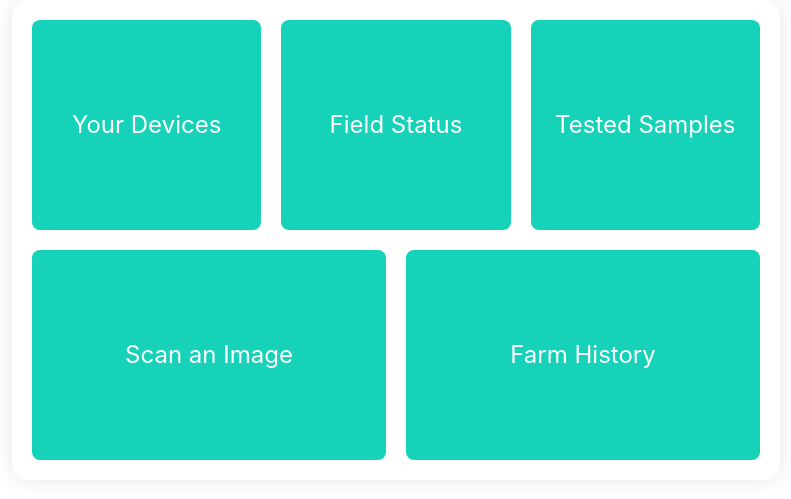
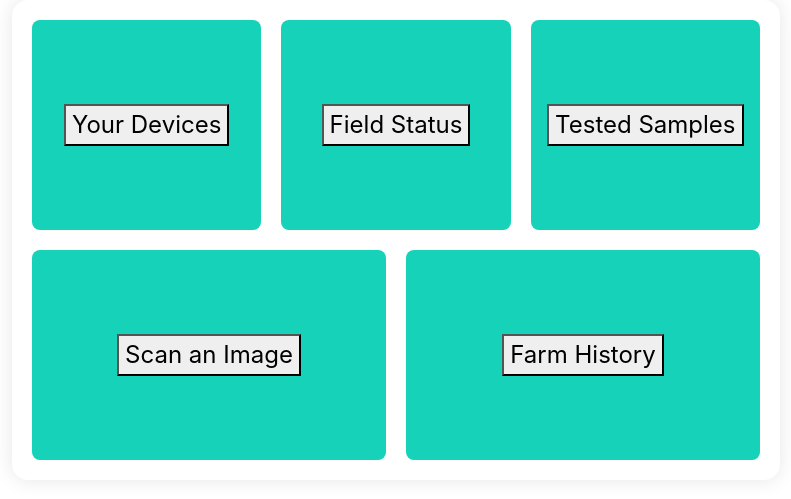
Before and after one commit to RohithKumar008/cotton-server, a Flask app: page / in a window 1280 px wide. Shown: the part 44-543 px from the top of the page, without its empty margins (244-1035 px from the left). Run offline with Flask 3, Linux system fonts and the light colour scheme; some libraries are stand-ins or nearby versions.

Commit message:
Update index.html

```diff
--- a/templates/index.html
+++ b/templates/index.html
@@ -8,8 +8,7 @@
     <!-- Bootstrap CSS -->
     <link rel="stylesheet" href="https://cdnjs.cloudflare.com/ajax/libs/normalize/5.0.0/normalize.min.css">
     <link rel="stylesheet" href="https://cdn.jsdelivr.net/npm/bootstrap@4.4.1/dist/css/bootstrap.min.css" integrity="sha384-Vkoo8x4CGsO3+Hhxv8T/Q5PaXtkKtu6ug5TOeNV6gBiFeWPGFN9MuhOf23Q9Ifjh" crossorigin="anonymous">
-    <!-- Link to CSS file in static folder -->
-    <link rel="stylesheet" href="{{ url_for('static', filename='style.css') }}">
+    <link rel="stylesheet" href="static/style.css">
     <title>Cotton-Server</title>
   </head>
   <body>
@@ -35,10 +34,10 @@
                                 <button type="button" class="more-menu-btn" role="menuitem">Field Status</button>
                             </li>
                             <li class="more-menu-item" role="presentation">
-                                <button type="button" class="more-menu-btn" role="menuitem">Tested Samples</button>
+                                <button type="button" class="more-menu-btn" role="menuitem" onclick="window.location.href='{{ url_for('tested_samples') }}'">Tested Samples</button>
                             </li>
                             <li class="more-menu-item" role="presentation">
-                                <button type="button" class="more-menu-btn" role="menuitem">Scan an Image</button>
+                                <button type="button" class="more-menu-btn" role="menuitem" >Scan an Image</button>
                             </li>
                             <li class="more-menu-item" role="presentation">
                                 <button type="button" class="more-menu-btn" role="menuitem">Farm History</button>
@@ -54,13 +53,17 @@
 
       <div class="main-grid">
         <div class="top-section">
-          <div class="box">Your Devices</div>
-          <div class="box">Field Status</div>
-          <div class="box">Tested Samples</div>
+          <div class="box"><button>Your Devices</button></div>
+          <div class="box"><button>Field Status</button></div>
+          <div class="box">
+            <button onclick="window.location.href='{{ url_for('tested_samples') }}'">Tested Samples</button>
+        </div>
         </div>
         <div class="bottom-section">
-          <div class="box">Scan an Image</div>
-          <div class="box">Farm History</div>
+          <div class="box">
+            <button>Scan an Image</button>
+          </div>
+          <div class="box"><button>Farm History</button></div>
         </div>
       </div>
 
```
